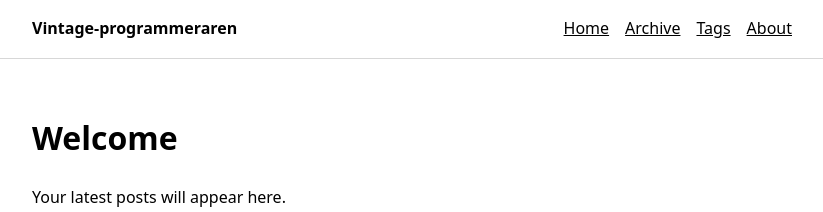
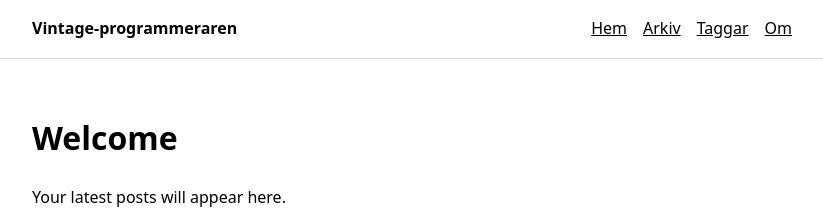
Before and after one commit to vintage-programmeraren/vintage-programmeraren.github.io, a Jekyll site: the page built from index.md, in a window 1280 px wide. Shown: the top 212 px of the page, without its empty margins (228-1051 px from the left). Built offline with Jekyll 4.4.1, drawn with Linux system fonts in a browser that asks for light colours.

Commit message:
Update navigation links to Swedish language

```diff
--- a/_includes/header.html
+++ b/_includes/header.html
@@ -2,10 +2,10 @@
   <div class="container nav">
     <a class="site-title" href="{{ '/' | relative_url }}">{{ site.title }}</a>
     <nav aria-label="Main navigation">
-      <a href="{{ '/' | relative_url }}">Home</a>
-      <a href="{{ '/archive/' | relative_url }}">Archive</a>
-      <a href="{{ '/tags/' | relative_url }}">Tags</a>
-      <a href="{{ '/about/' | relative_url }}">About</a>
+      <a href="{{ '/' | relative_url }}">Hem</a>
+      <a href="{{ '/archive/' | relative_url }}">Arkiv</a>
+      <a href="{{ '/tags/' | relative_url }}">Taggar</a>
+      <a href="{{ '/about/' | relative_url }}">Om</a>
     </nav>
   </div>
 </header>
```
